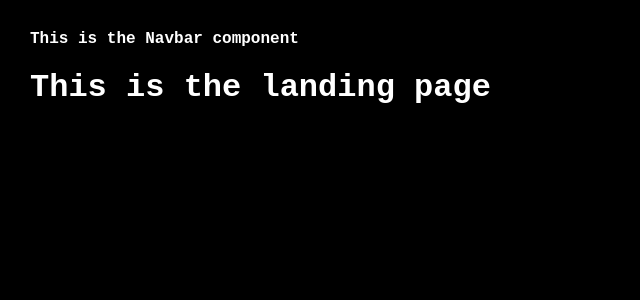
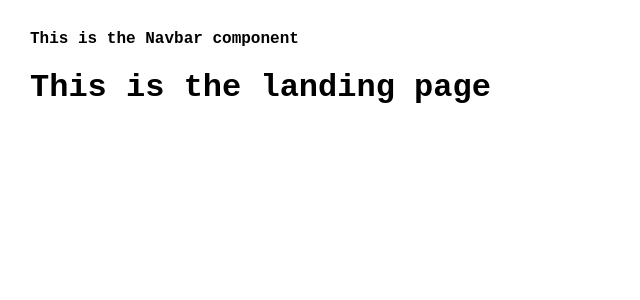
Before and after one commit to KKLW97/capstone_front_end, a React (Create React App) app: page / in a window 1280 px wide. Shown: the top 300 px of the page, without its empty margins (0-640 px from the left). Built offline with nearby package versions, Linux system fonts and the light colour scheme; no server answers.

Commit message:
change styling

```diff
--- a/src/App.css
+++ b/src/App.css
@@ -1,6 +1,6 @@
 body {
-  background-color: black;
-  color: white;
+  /* background-color: black;
+  color: white; */
   font-family: 'Courier New', Courier, monospace;
   margin: 30px;
 }
--- a/src/App.js
+++ b/src/App.js
@@ -36,7 +36,7 @@ function App() {
   useEffect(() => {
     fetchPlayers();
     // note: for now, fetching and hard-coding playerId 2 when page loads
-    fetchPlayerById(2);
+    fetchPlayerById(1);
   }, []);
 
 
```
